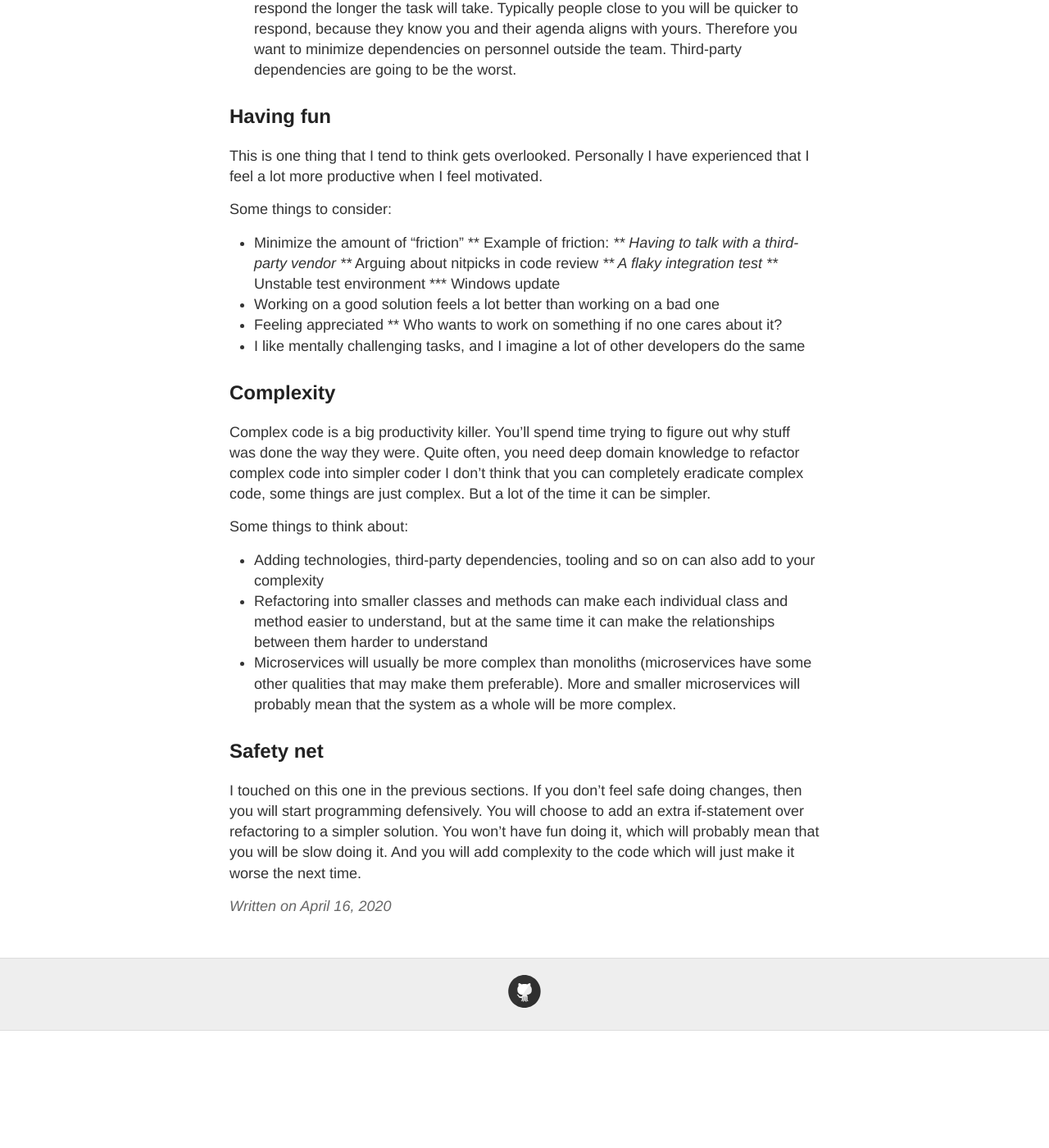
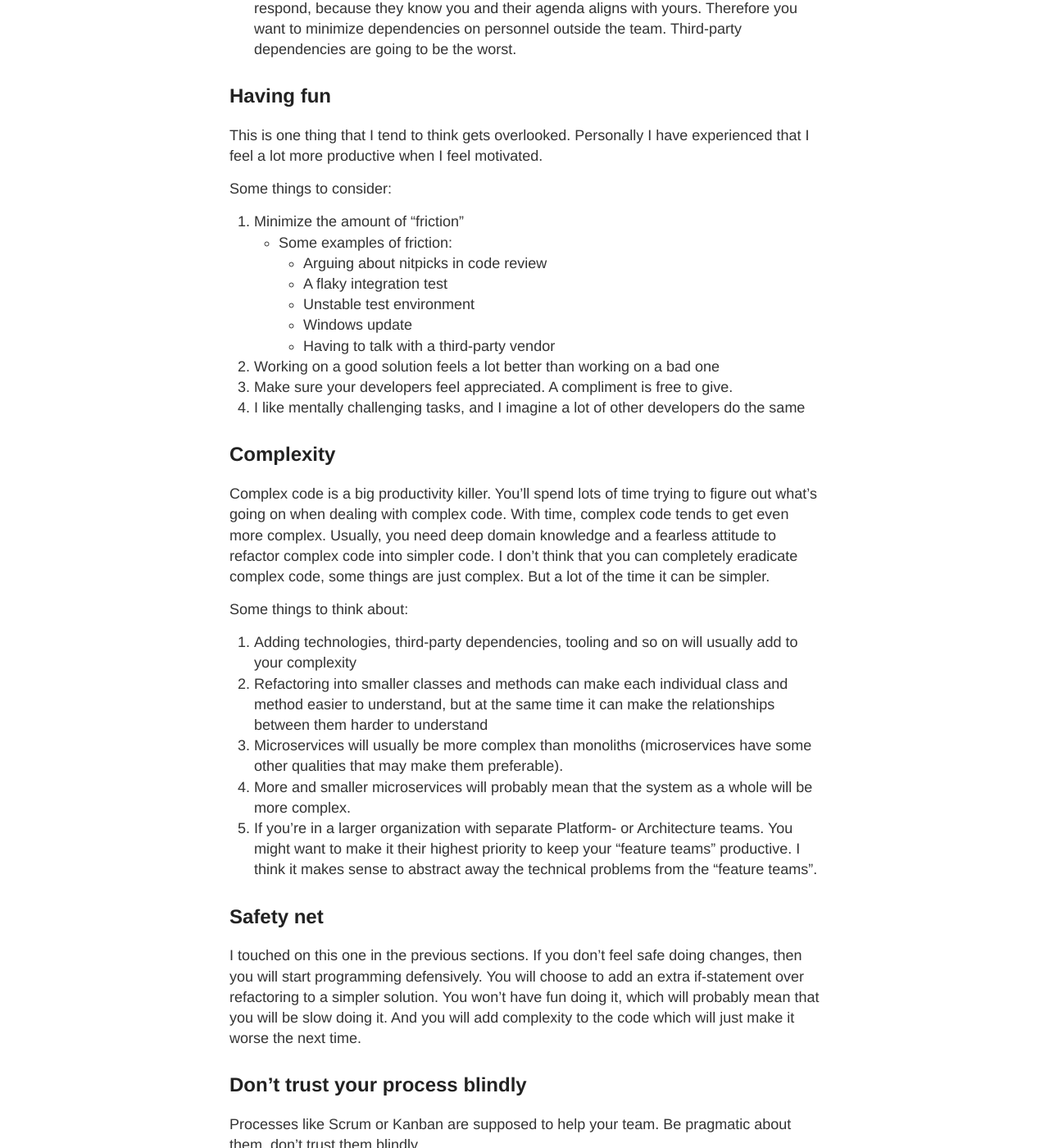
Before and after one commit to plilja/plilja.github.io, a Jekyll site: the page built from _posts/2020-04-16-what-makes-a-team-productive.md, in a window 1280 px wide and 1400 px high, scrolled down 873 px. Shown: the whole window at 82% size. Built offline with Jekyll 4.4.1, drawn with Linux system fonts in a browser that asks for light colours; before the commit the page ends 2130 px from its top, so only the background shows below that; some of the changed text lies outside the part shown.

Commit message:
Update 2020-04-16-what-makes-a-team-productive.md
Update post

```diff
--- a/_posts/2020-04-16-what-makes-a-team-productive.md
+++ b/_posts/2020-04-16-what-makes-a-team-productive.md
@@ -44,31 +42,33 @@ I feel motivated.
 
 Some things to consider:
 
-* Minimize the amount of "friction"
-** Example of friction:
-*** Having to talk with a third-party vendor
-*** Arguing about nitpicks in code review
-*** A flaky integration test
-*** Unstable test environment
-*** Windows update
-* Working on a good solution feels a lot better than working on a bad one
-* Feeling appreciated
-** Who wants to work on something if no one cares about it?
-* I like mentally challenging tasks, and I imagine a lot of other developers do the same
+1. Minimize the amount of "friction"
+   * Some examples of friction:
+      * Arguing about nitpicks in code review
+      * A flaky integration test
+      * Unstable test environment
+      * Windows update
+      * Having to talk with a third-party vendor
+2. Working on a good solution feels a lot better than working on a bad one
+3. Make sure your developers feel appreciated. A compliment is free to give.
+4. I like mentally challenging tasks, and I imagine a lot of other developers do the same
 
 ## Complexity
 
-Complex code is a big productivity killer. You'll spend time
-trying to figure out why stuff was done the way they were. Quite
-often, you need deep domain knowledge to refactor complex code into simpler
-coder I don't think that you can completely eradicate complex code,
+Complex code is a big productivity killer. You'll spend lots of time
+trying to figure out what's going on when dealing with complex code. With
+time, complex code tends to get even more complex. Usually, you need deep domain
+knowledge and a fearless attitude to refactor complex code into simpler
+code. I don't think that you can completely eradicate complex code,
 some things are just complex. But a lot of the time it can be simpler.
 
 Some things to think about:
 
-* Adding technologies, third-party dependencies, tooling and so on can also add to your complexity
-* Refactoring into smaller classes and methods can make each individual class and method easier to understand, but at the same time it can make the relationships between them harder to understand
-* Microservices will usually be more complex than monoliths (microservices have some other qualities that may make them preferable). More and smaller microservices will probably mean that the system as a whole will be more complex.
+1. Adding technologies, third-party dependencies, tooling and so on will usually add to your complexity
+2. Refactoring into smaller classes and methods can make each individual class and method easier to understand, but at the same time it can make the relationships between them harder to understand
+3. Microservices will usually be more complex than monoliths (microservices have some other qualities that may make them preferable).
+4. More and smaller microservices will probably mean that the system as a whole will be more complex.
+5. If you're in a larger organization with separate Platform- or Architecture teams. You might want to make it their highest priority to keep your "feature teams" productive. I think it makes sense to abstract away the technical problems from the "feature teams".
 
 ## Safety net
 
@@ -79,3 +79,13 @@ refactoring to a simpler solution. You won't have fun doing it,
 which will probably mean that you will be slow doing it. And you
 will add complexity to the code which will just make it worse the
 next time.
+
+## Don't trust your process blindly
+
+Processes like Scrum or Kanban are supposed to help your team.
+Be pragmatic about them, don't trust them blindly.
+
+For example, it's not going to be a good idea
+to have your developers doing nothing just because an agile
+coach said that 4 should be your VIP-limit and 4 issues are
+currently sitting blocked waiting for an answer from a third-party.
```
Also changed, not shown: other parts of _posts/2020-04-16-what-makes-a-team-productive.md (+5 -7 lines).
